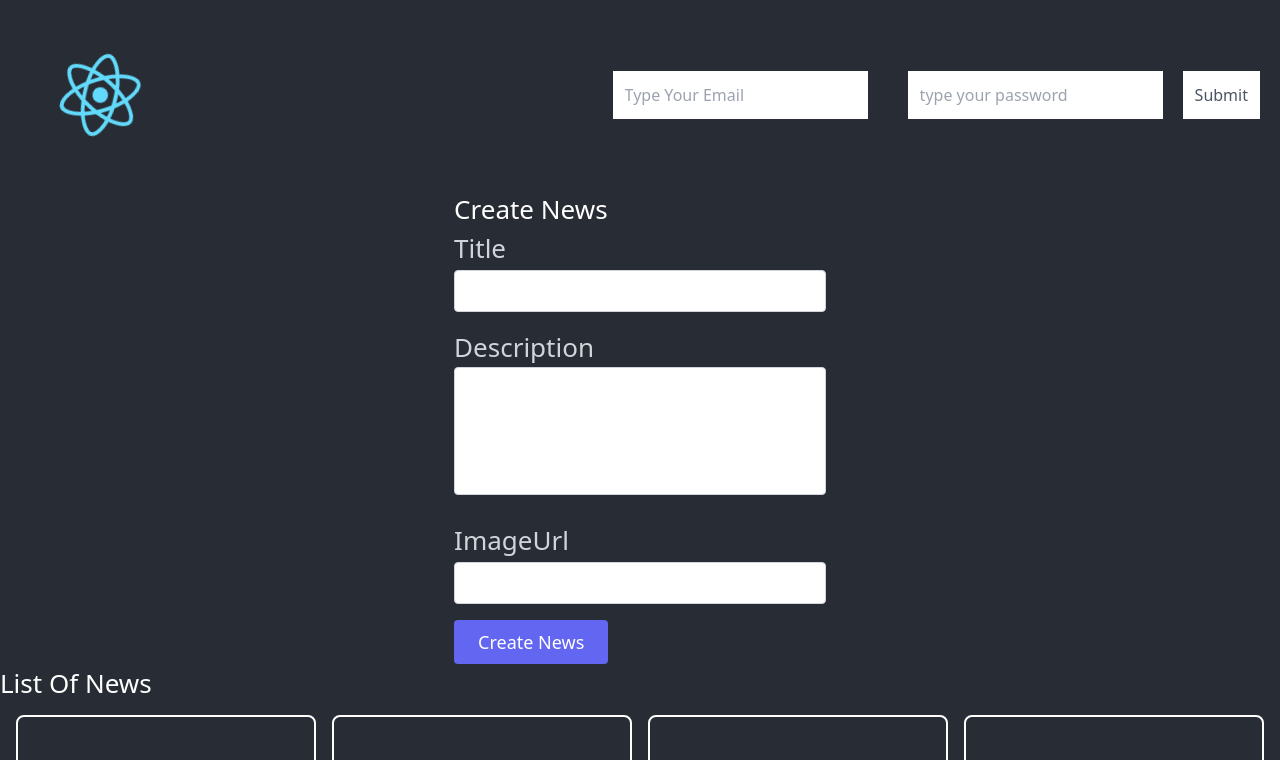
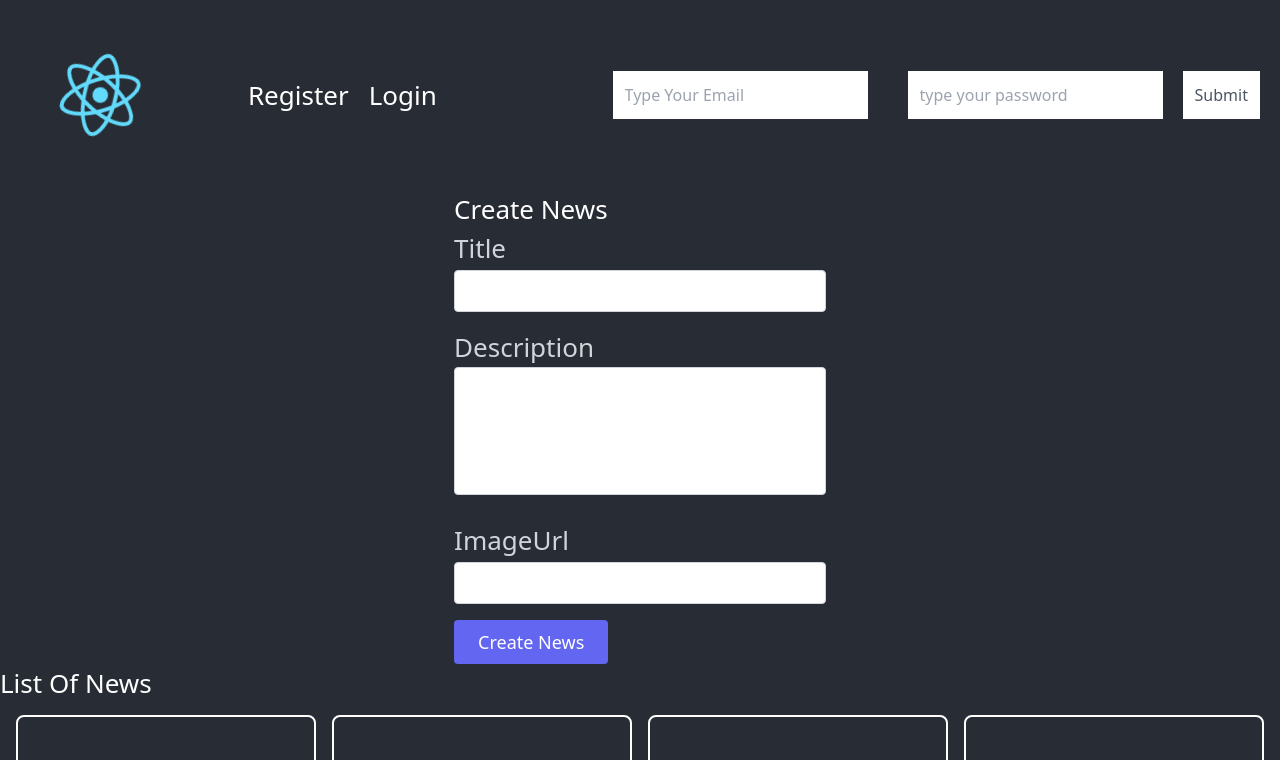
Before and after one commit to hermannleboss/News-App, a React (Create React App) app in the folder front/: page / in a window 1280 px wide. Shown: the top 760 px of the page. Built offline with nearby package versions, Linux system fonts and the light colour scheme.

Commit message:
Manage off Register and login form render

```diff
--- /dev/null
+++ b/front/src/components/Form.js
@@ -0,0 +1,27 @@
+import '../styles/Login.scss'
+import Login from "./Login";
+import Signup from "./Signup";
+
+function Form({authType}) {
+console.log(authType)
+    if (authType == "Register") {
+        return (
+            <nav className="md:ml-auto flex flex-wrap items-center text-base justify-center">
+                <Signup></Signup>
+            </nav>
+        )
+    } else if (authType == "Login") {
+        return (
+            <nav className="md:ml-auto flex flex-wrap items-center text-base justify-center">
+                <Login></Login>
+            </nav>
+        )
+    }
+    return (
+        <nav className="md:ml-auto flex flex-wrap items-center text-base justify-center">
+            <Login></Login>
+        </nav>
+    )
+}
+
+export default Form
--- a/front/src/components/Nav.js
+++ b/front/src/components/Nav.js
@@ -1,9 +1,14 @@
 import '../styles/Nav.scss'
 import logo from '../assets/logo.svg';
 import Login from "./Login"
+import Signup from "./Signup"
+import Form from "./Form"
 import '../styles/index.css'
+import {useState} from "react";
 
 function Nav() {
+    const [isAuth, updateNav]=useState(false)
+    const [authType, updateAuthType]=useState("Login")
     return (
         <header className="text-gray-600 body-font">
             <div className="container mx-auto flex flex-wrap p-5 flex-col md:flex-row items-center">
@@ -13,12 +18,13 @@ function Nav() {
                          className="w-40 h-40 text-white p-2 App-header--logo"
                          alt="logo"/>
                 </a>
-                <nav className="md:ml-auto flex flex-wrap items-center text-base justify-center">
-                    <Login></Login>
+                <nav className="md:ml-auto md:mr-auto flex flex-wrap items-center text-white justify-center">
+                    <a className="mr-5 hover:text-gray-300" onClick={() => updateAuthType('Register')}>Register</a>
+                    <a className="mr-5 hover:text-gray-300" onClick={() => updateAuthType('Login')}>Login</a>
                 </nav>
+                <Form authType={authType}/>
             </div>
         </header>
     )
 }
-
 export default Nav
--- /dev/null
+++ b/front/src/components/Signup.js
@@ -0,0 +1,13 @@
+import '../styles/Login.scss'
+function Login(){
+    return(
+        <div>
+            <form action="">
+                <input type="email" placeholder="Type Your Email" className="m-5 p-3"/>
+                <input type="password" placeholder="type your password" className="m-5 p-3"/>
+                <button className="bg-white p-3">Register</button>
+            </form>
+        </div>
+    )
+}
+export default Login
```
